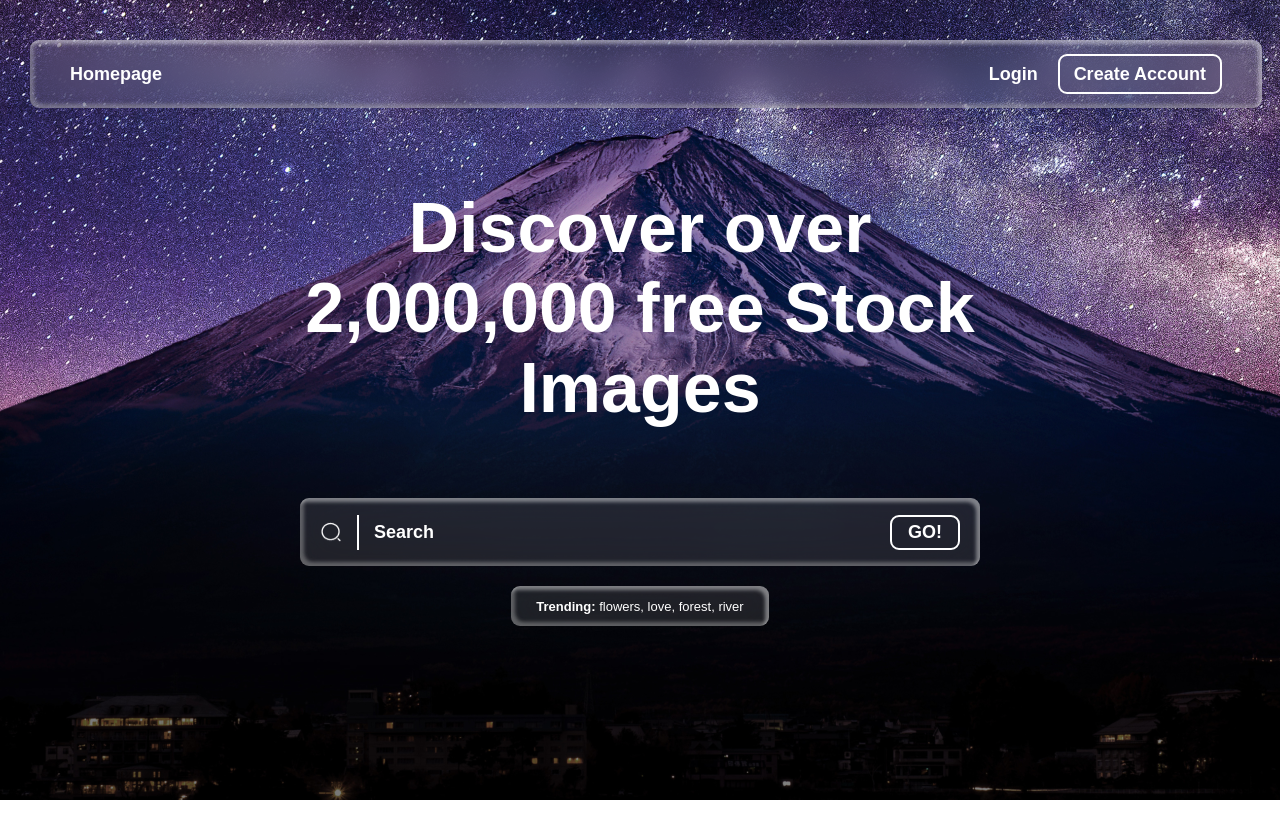
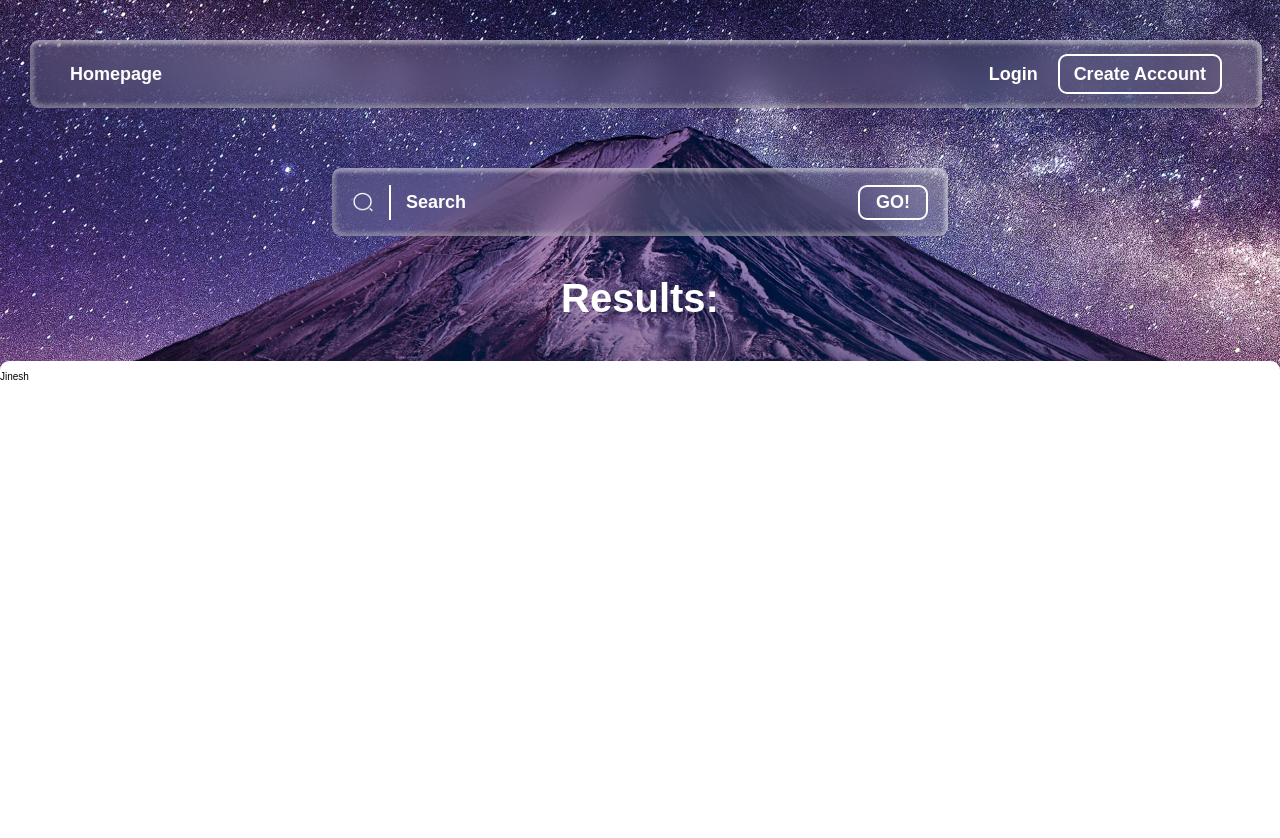
Before and after one commit to Jineshsonawat/image-data, a React (Create React App) app: page / in a window 1280 px wide. Both pictures are taken after a click on the button "GO!". Shown: the top 838 px of the page. Before the commit the page ends 800 px from the top, so only its background shows below. Built offline with nearby package versions, Linux system fonts and the light colour scheme; a web font is replaced by a local one.

Commit message:
Feat: showing dialog box and user searched reasult.

```diff
--- a/src/App.css
+++ b/src/App.css
@@ -15,6 +15,9 @@ body {
 
 .font-18 {
   font-size: 1.8rem;
+}
+.font-40 {
+  font-size: 4rem;
 }
 .font-70 {
   font-size: 7rem;
@@ -97,9 +100,10 @@ body {
 
 .background {
   background-image: url(./images/background.png);
-  min-height: 100vh;
+  width: 100vw;
+  height: 100vh;
   background-size: cover;
-  background-repeat: no-repeat;
+  /* background-repeat: no-repeat; */
   object-fit: contain;
   overflow: hidden;
 }
@@ -126,10 +130,10 @@ body {
 .search-bar {
   background-color: rgba(217, 217, 217, 0.12);
   border-radius: 0.9rem;
-  width: 50%;
+  width: 45%;
   height: 2.8rem;
   padding: 2rem 2rem;
-  margin-top: 7rem;
+  margin-top: 6rem;
   backdrop-filter: blur(20px);
   -webkit-backdrop-filter: blur(20px);
   box-shadow: -3.942500114440918px 3.942500114440918px 3.942500114440918px 0px
@@ -161,7 +165,21 @@ body {
       ) inset;
 }
 
+.status {
+  margin-top: 4rem;
+}
+
 .heading-text {
   max-width: 60%;
   margin-top: 8rem;
 }
+
+.dialog {
+  background-color: rgba(255, 255, 255, 1);
+  margin-top: 4rem;
+  width: 100%;
+  height: 100%;
+  padding: 0;
+  border: none;
+  border-radius: 0.9rem;
+}
--- a/src/App.js
+++ b/src/App.js
@@ -1,45 +1,22 @@
 import "./App.css";
-import search from "./images/searchIcon.png";
+import { HomeDialog } from "./components/HomePage/HomeDialog";
+import { HomeHeading } from "./components/HomePage/HomeHeading";
+import { HomeNavBar } from "./components/HomePage/HomeNavBar";
+import { HomeSearchBar } from "./components/HomePage/HomeSearchBar";
+import { HomeSuggestion } from "./components/HomePage/HomeSuggestion";
+import { ResultStatus } from "./components/HomePage/ResultStatus";
+import { useMain } from "./context/main-context";
 
 function App() {
+  const { booleanValue } = useMain();
   return (
     <div className="background">
-      <nav className="navbar font-18 text-colot-white flex-container-space column-gap-20 font-weight-600">
-        <div className="flex-1">Homepage</div>
-        <div>Login</div>
-        <button className="border text-colot-white font-weight-600 font-18">
-          Create Account
-        </button>
-      </nav>
-
-      <section className="flex-container-center align-items-center text-colot-white font-weight-700 font-70">
-        <div className="heading-text">
-          Discover over 2,000,000 free Stock Images
-        </div>
-      </section>
-
-      <section className="text-colot-white  flex-container-center ">
-        <div className="search-bar flex-container-center column-gap-15">
-          <img
-            style={{ width: "22px", height: "22px" }}
-            src={search}
-            alt="icon"
-          />
-          <input placeholder="Search" className="flex-1 transparent-input" />
-          <button className="border-button-go text-colot-white font-18 font-weight-600">
-            GO!
-          </button>
-        </div>
-      </section>
-
-      <section className="flex-container-center">
-        <div className="suggestion text-colot-white font-weight-400 font-13 flex-container-center">
-          <p>
-            <span className="font-weight-700">Trending: </span>flowers, love,
-            forest, river
-          </p>
-        </div>
-      </section>
+      <HomeNavBar />
+      {booleanValue && <HomeHeading />}
+      <HomeSearchBar />
+      {booleanValue && <HomeSuggestion />}
+      {!booleanValue && <ResultStatus />}
+      {!booleanValue && <HomeDialog />}
     </div>
   );
 }
--- /dev/null
+++ b/src/components/HomePage/HomeDialog.js
@@ -0,0 +1,9 @@
+function HomeDialog() {
+  return (
+    <dialog open className="dialog">
+      <p>Jinesh</p>
+    </dialog>
+  );
+}
+
+export { HomeDialog };
--- /dev/null
+++ b/src/components/HomePage/HomeHeading.js
@@ -0,0 +1,13 @@
+function HomeHeading() {
+  return (
+    <>
+      <section className="flex-container-center align-items-center text-colot-white font-weight-700 font-70">
+        <div className="heading-text">
+          Discover over 2,000,000 free Stock Images
+        </div>
+      </section>
+    </>
+  );
+}
+
+export { HomeHeading };
--- /dev/null
+++ b/src/components/HomePage/HomeNavBar.js
@@ -0,0 +1,13 @@
+function HomeNavBar() {
+  return (
+    <nav className="navbar font-18 text-colot-white flex-container-space column-gap-20 font-weight-600">
+      <div className="flex-1">Homepage</div>
+      <div>Login</div>
+      <button className="border text-colot-white font-weight-600 font-18">
+        Create Account
+      </button>
+    </nav>
+  );
+}
+
+export { HomeNavBar };
--- /dev/null
+++ b/src/components/HomePage/HomeSearchBar.js
@@ -0,0 +1,32 @@
+import { useMain } from "../../context/main-context";
+import search from "../../images/searchIcon.png";
+
+function HomeSearchBar() {
+  const { onClickSearchButton, onChangeinputValue, userValue } = useMain();
+
+  return (
+    <section className="text-colot-white  flex-container-center ">
+      <div className="search-bar flex-container-center column-gap-15">
+        <img
+          style={{ width: "22px", height: "22px" }}
+          src={search}
+          alt="icon"
+        />
+        <input
+          onChange={onChangeinputValue}
+          value={userValue}
+          placeholder="Search"
+          className="flex-1 transparent-input"
+        />
+        <button
+          onClick={onClickSearchButton}
+          className="border-button-go text-colot-white font-18 font-weight-600"
+        >
+          GO!
+        </button>
+      </div>
+    </section>
+  );
+}
+
+export { HomeSearchBar };
--- /dev/null
+++ b/src/components/HomePage/HomeSuggestion.js
@@ -0,0 +1,16 @@
+function HomeSuggestion() {
+  return (
+    <>
+      <section className="flex-container-center">
+        <div className="suggestion text-colot-white font-weight-400 font-13 flex-container-center">
+          <p>
+            <span className="font-weight-700">Trending: </span>flowers, love,
+            forest, river
+          </p>
+        </div>
+      </section>
+    </>
+  );
+}
+
+export { HomeSuggestion };
--- /dev/null
+++ b/src/components/HomePage/ResultStatus.js
@@ -0,0 +1,14 @@
+import { useMain } from "../../context/main-context";
+
+function ResultStatus() {
+  const { userValue } = useMain();
+  return (
+    <>
+      <section className="text-colot-white font-weight-700 font-40 flex-container-center">
+        <div className="status">Results: {userValue}</div>
+      </section>
+    </>
+  );
+}
+
+export { ResultStatus };
--- /dev/null
+++ b/src/context/main-context.js
@@ -0,0 +1,33 @@
+import { createContext, useContext } from "react";
+import { useState } from "react";
+
+const mainContext = createContext({ value: false });
+
+function MainProvider({ children }) {
+  const [booleanValue, setBooleanValue] = useState(true);
+  const [userValue, setUserValue] = useState("");
+
+  function onClickSearchButton() {
+    setBooleanValue(!booleanValue);
+  }
+
+  function onChangeinputValue(event) {
+    setUserValue(event.target.value);
+  }
+  return (
+    <mainContext.Provider
+      value={{
+        booleanValue,
+        userValue,
+        onClickSearchButton,
+        onChangeinputValue,
+      }}
+    >
+      {children}
+    </mainContext.Provider>
+  );
+}
+
+const useMain = () => useContext(mainContext);
+
+export { MainProvider, useMain };
--- a/src/index.js
+++ b/src/index.js
@@ -1,13 +1,16 @@
-import React from 'react';
-import ReactDOM from 'react-dom/client';
-import './index.css';
-import App from './App';
-import reportWebVitals from './reportWebVitals';
+import React from "react";
+import ReactDOM from "react-dom/client";
+import "./index.css";
+import App from "./App";
+import reportWebVitals from "./reportWebVitals";
+import { MainProvider } from "./context/main-context";
 
-const root = ReactDOM.createRoot(document.getElementById('root'));
+const root = ReactDOM.createRoot(document.getElementById("root"));
 root.render(
   <React.StrictMode>
-    <App />
+    <MainProvider>
+      <App />
+    </MainProvider>
   </React.StrictMode>
 );
 
```
